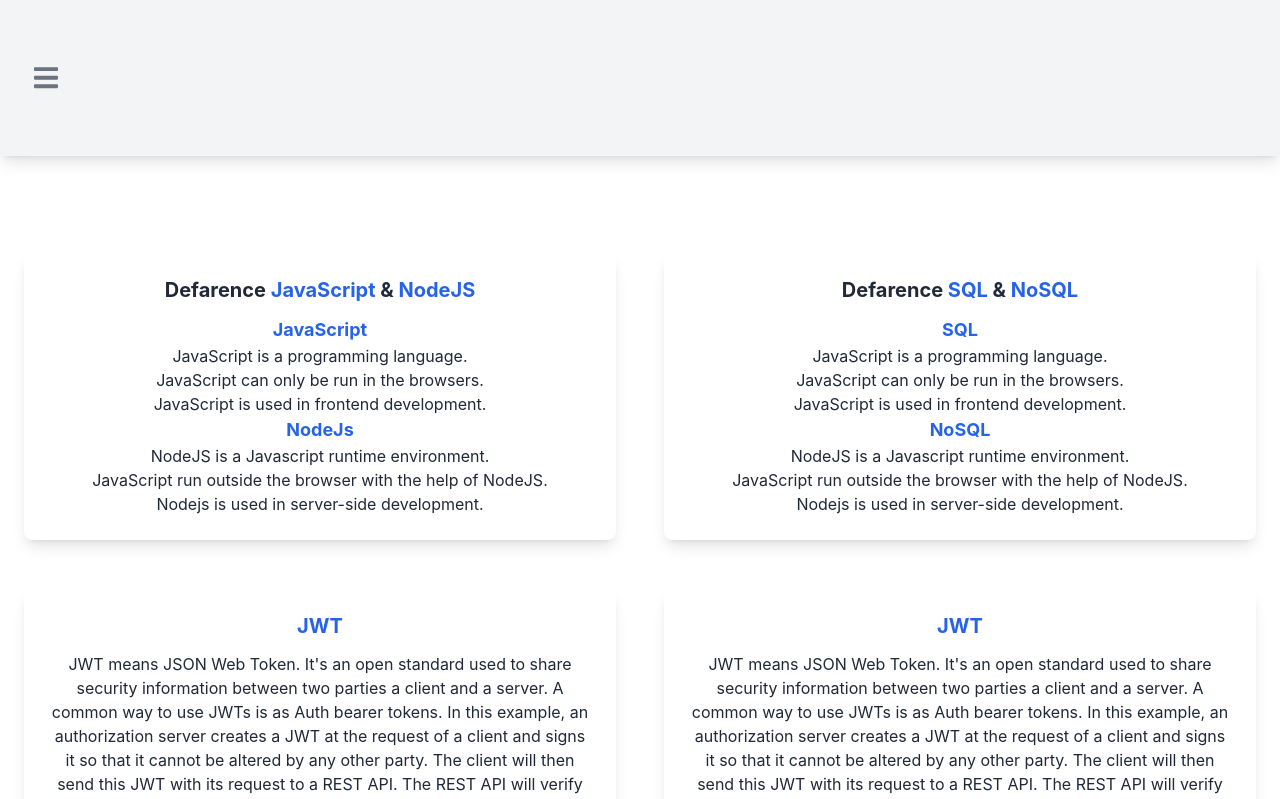
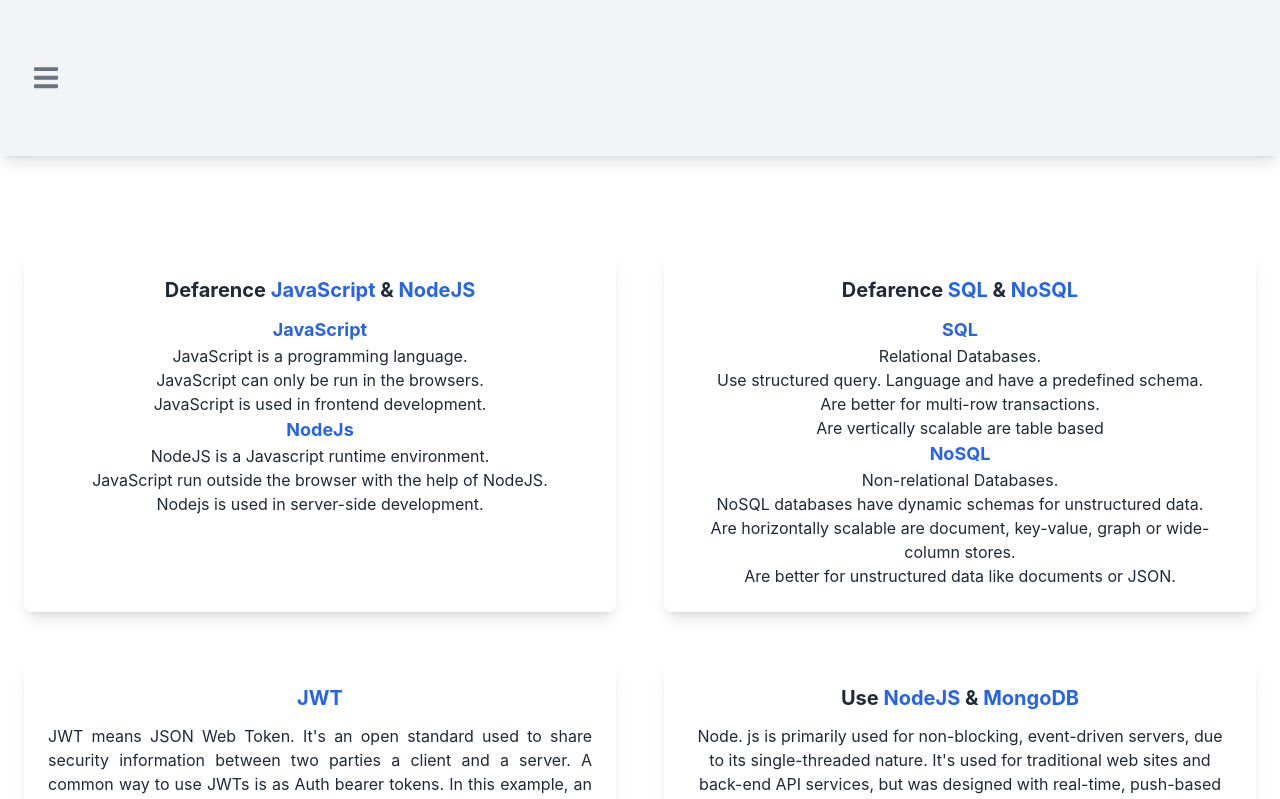
Before and after one commit to MonirujjamanMamun/monitor-warehouse-client, a React (Create React App) app: page /blog in a window 1280 px wide. Shown: the top 799 px of the page. Built offline with nearby package versions, Linux system fonts and the light colour scheme; what tw-elements would draw is missing.

Commit message:
blog section complited

```diff
--- a/src/component/Blog/Blog.js
+++ b/src/component/Blog/Blog.js
@@ -39,15 +39,17 @@ const Blog = () => {
                                     <h2 className="text-xl font-bold mb-3">Defarence <span className="text-blue-600">SQL</span> & <span className="text-blue-600">NoSQL</span></h2>
                                     <ol className="">
                                         <h5 className="text-lg font-bold text-blue-600">SQL</h5>
-                                        <li>JavaScript is a programming language.</li>
-                                        <li>JavaScript can only be run in the browsers.</li>
-                                        <li>JavaScript is used in frontend development.</li>
+                                        <li>Relational Databases.</li>
+                                        <li>Use structured query. Language and have a predefined schema.</li>
+                                        <li>Are better for multi-row transactions.</li>
+                                        <li>Are vertically scalable are table based</li>
                                     </ol>
                                     <ol>
                                         <h5 className="text-lg font-bold text-blue-600">NoSQL</h5>
-                                        <li>NodeJS is a Javascript runtime environment.</li>
-                                        <li>JavaScript run outside the browser with the help of NodeJS.</li>
-                                        <li>Nodejs is used in server-side development.</li>
+                                        <li>Non-relational Databases.</li>
+                                        <li>NoSQL databases have dynamic schemas for unstructured data.</li>
+                                        <li>Are horizontally scalable are document, key-value, graph or wide-column stores.</li>
+                                        <li>Are better for unstructured data like documents or JSON.</li>
                                     </ol>
                                 </div>
                             </div>
@@ -58,7 +60,7 @@ const Blog = () => {
 
                                 <div className="p-6">
                                     <h2 className="text-xl font-bold mb-3 text-blue-600">JWT</h2>
-                                    <p>JWT means JSON Web Token. It's an open standard used to share security information between two parties a client and a server. A common way to use JWTs is as Auth bearer tokens. In this example, an authorization server creates a JWT at the request of a client and signs it so that it cannot be altered by any other party. The client will then send this JWT with its request to a REST API. The REST API will verify that the JWT's signature matches its payload and header to determine that the JWT is valid. When the REST API has verified the JWT, it can use the claims to either grant or deny the client's request.</p>
+                                    <p className="text-justify">JWT means JSON Web Token. It's an open standard used to share security information between two parties a client and a server. A common way to use JWTs is as Auth bearer tokens. In this example, an authorization server creates a JWT at the request of a client and signs it so that it cannot be altered by any other party. The client will then send this JWT with its request to a REST API. The REST API will verify that the JWT's signature matches its payload and header to determine that the JWT is valid. When the REST API has verified the JWT, it can use the claims to either grant or deny the client's request.</p>
                                 </div>
                             </div>
                         </div>
@@ -66,8 +68,10 @@ const Blog = () => {
                             <div className="rounded-lg shadow-lg h-full block bg-white">
 
                                 <div className="p-6">
-                                    <h2 className="text-xl font-bold mb-3 text-blue-600">JWT</h2>
-                                    <p>JWT means JSON Web Token. It's an open standard used to share security information between two parties a client and a server. A common way to use JWTs is as Auth bearer tokens. In this example, an authorization server creates a JWT at the request of a client and signs it so that it cannot be altered by any other party. The client will then send this JWT with its request to a REST API. The REST API will verify that the JWT's signature matches its payload and header to determine that the JWT is valid. When the REST API has verified the JWT, it can use the claims to either grant or deny the client's request.</p>
+                                    <h2 className="text-xl font-bold mb-3"> Use <span className='text-blue-600'>NodeJS</span> & <span className='text-blue-600'>MongoDB</span> </h2>
+                                    <p>Node. js is primarily used for non-blocking, event-driven servers, due to its single-threaded nature. It's used for traditional web sites and back-end API services, but was designed with real-time, push-based architectures in mind.</p>
+                                    <br></br>
+                                    <p>SQL, NoSQL databases like MongoDB are a good choice when your data is document-centric and doesn't fit well into the schema of a relational database, when you need to accommodate massive scale, when you are rapidly prototyping, and a few other use cases.</p>
                                 </div>
                             </div>
                         </div>
```
